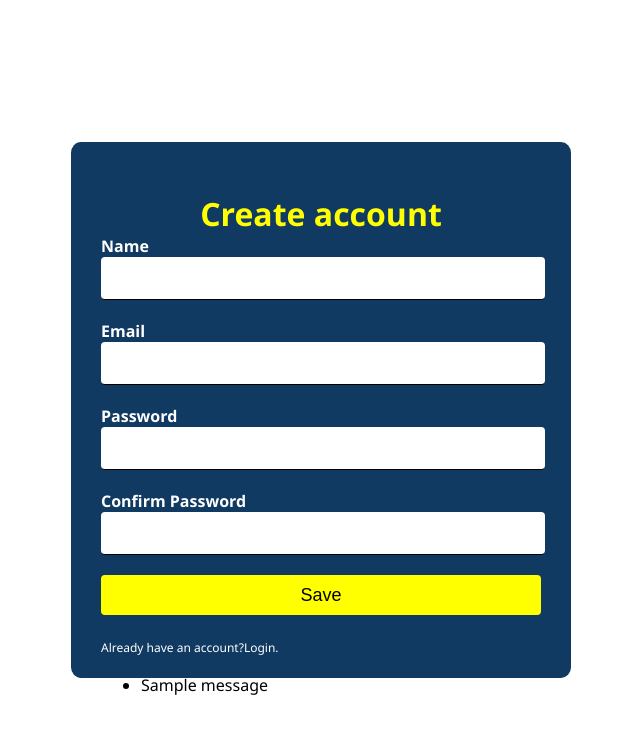
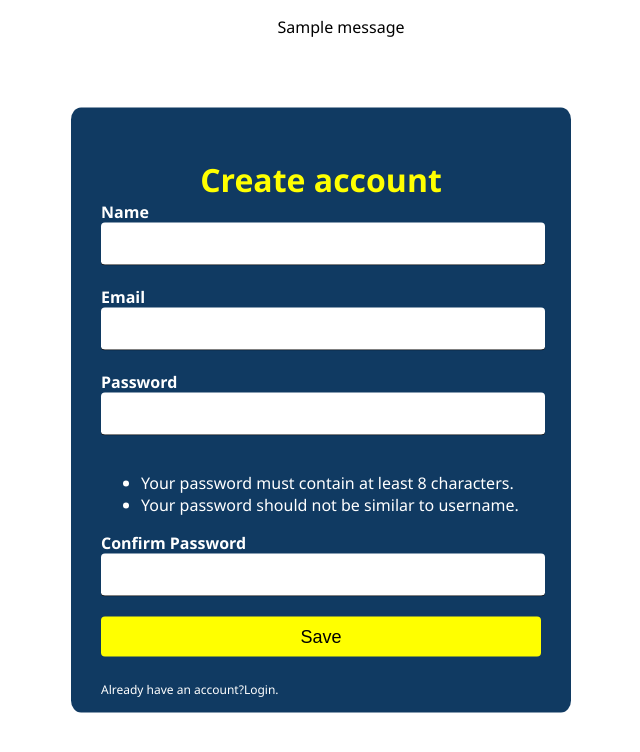
Before and after one commit to talhajubair100/envision, a Django app: page /account/signup in a window 1280 px wide. Shown: the top 752 px of the page, without its empty margins (319-959 px from the left). Run offline with Django 3.2, Linux system fonts and the light colour scheme; one stand-in notice (Sample message) is shown.

Commit message:
design solve

```diff
--- a/static/css/login_style.css
+++ b/static/css/login_style.css
@@ -21,7 +21,7 @@ body{
 }
 #signup_container{
     width: 500px;
-    height: 536px;
+    height: 605px;
 
 }
 h1{
--- a/templates/account/sign_up.html
+++ b/templates/account/sign_up.html
@@ -9,6 +9,16 @@
     <link rel="stylesheet" href="{% static 'css/login_style.css' %}">
 </head>
 <body>
+        {% if messages %}
+		<ul class="messages" style="text-align: center">
+			{% for message in messages %}
+			<p{% if message.tags %} class="{{ message.tags }}"{% endif %}>{{ message }}</p>
+			{% endfor %}
+		</ul>
+		{% endif %}
+
+
+
     <div class="container" id="signup_container">
         <h1>Create account</h1>
         <form action="" method="POST" class="login">
@@ -21,6 +31,10 @@
 
             <p>Password</p>
             {{ form.password1 }}
+             <ul>
+            <li style="color:white;">Your password must contain at least 8 characters.</li>
+            <li style="color:white;">Your password should not be similar to username.</li>
+            </ul>
 
             <p>Confirm Password</p>
             {{ form.password2 }}
@@ -30,13 +44,7 @@
 
 
         </form>
-		{% if messages %}
-		<ul class="messages">
-			{% for message in messages %}
-			<li{% if message.tags %} class="{{ message.tags }}"{% endif %}>{{ message }}</li>
-			{% endfor %}
-		</ul>
-		{% endif %}
+
     </div>
 
 </body>
--- a/templates/base/footer.html
+++ b/templates/base/footer.html
@@ -1,5 +1,5 @@
 <footer class="app-footer">
-    <a href="https://www.facebook.com/Envision-It-104102608098871/" target="_blank">Envision</a> © 2020
+    <a href="https://www.facebook.com/Envision-It-104102608098871/" target="_blank">Envision  </a>  © 2020
     <span class="ml-auto">Powered by <a href="#">Envision</a></span>
     {% block extrafooter %}
     {% endblock %}
--- a/templates/base/sidebar.html
+++ b/templates/base/sidebar.html
@@ -12,10 +12,10 @@
                 <a class="nav-link" href="{% url 'dashboard-category-list' %}"><i class="icon-speedometer"></i> Category-List</a>
             </li>
             <li class="nav-item">
-            <a class="nav-link" href="{% url 'home' %}">Go To My Site</a>
+            <a class="nav-link" href="{% url 'home' %}"><i class="icon-speedometer"></i>Go To My Site</a>
             </li>
             <li class="nav-item">
-            <a class="nav-link" href="{% url 'all_orders' %}">Total Orders</a>
+            <a class="nav-link" href="{% url 'all_orders' %}"><i class="icon-speedometer"></i>Total Orders</a>
             </li>
         </ul>
     </nav>
```
Also changed, not shown: templates/account/log_in.html (+4 -3 lines), db.sqlite3, envision-bd/README.md (deleted).
